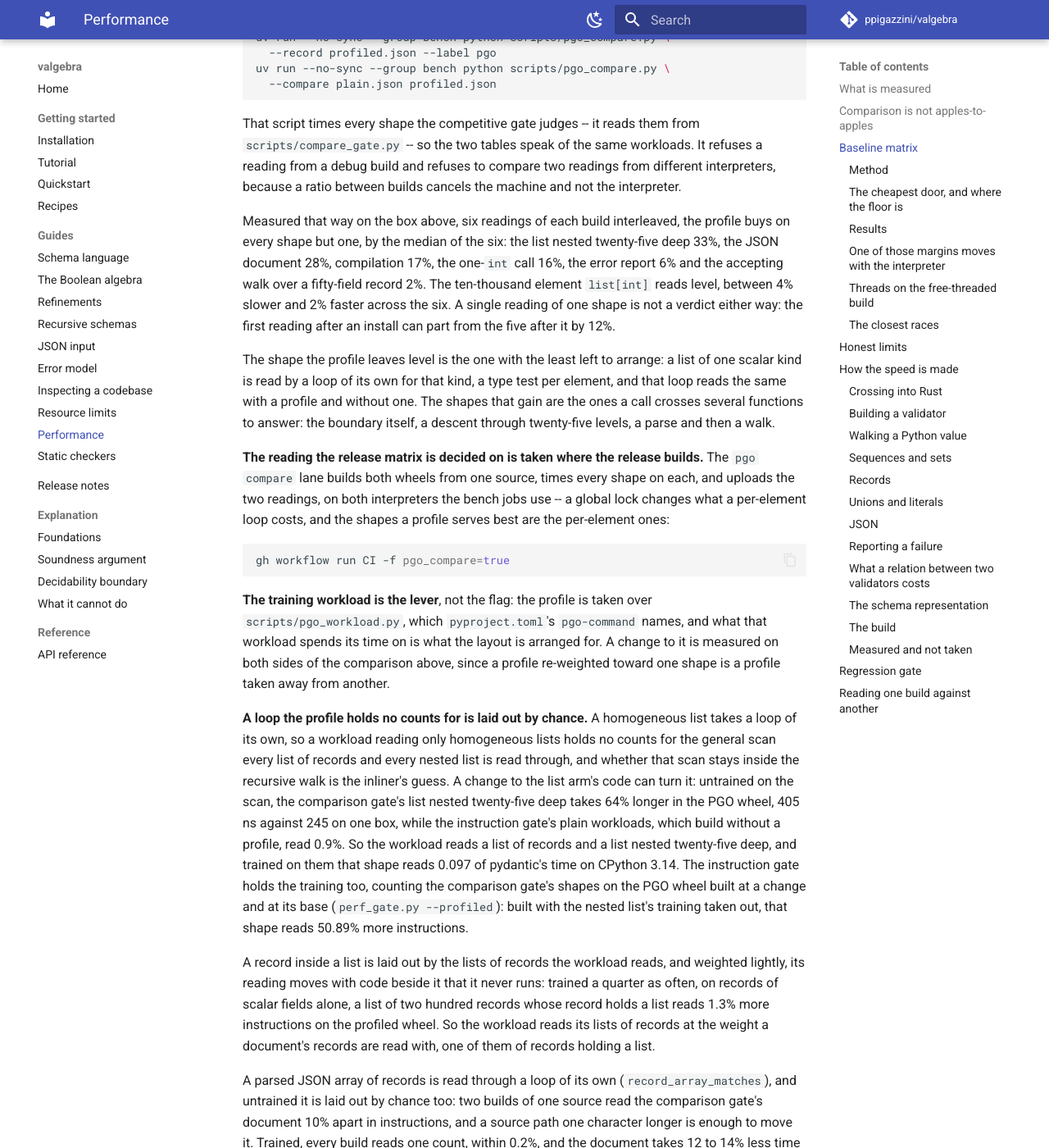
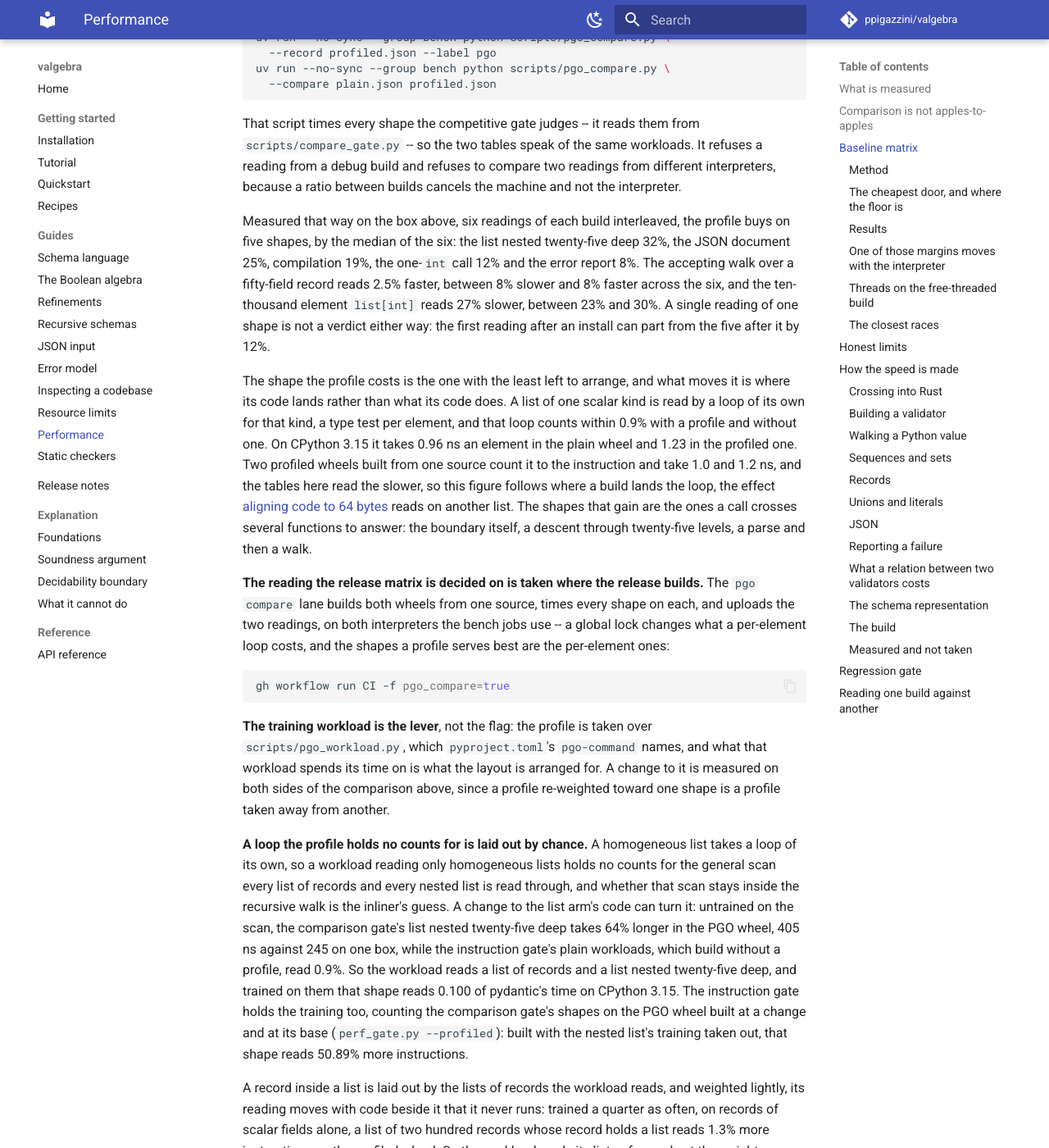
Before and after one commit to ppigazzini/valgebra, an MkDocs documentation site: the page built from docs/11-performance.md, in a window 1280 px wide and 1400 px high, scrolled down 2652 px. Shown: the whole window at 82% size. Built offline with MkDocs 1.6.1 and Material for MkDocs 9.7.7, drawn with Linux system fonts in a browser that asks for light colours; comment, search, counter and statistics services are not loaded; some of the changed text lies outside the part shown.

Commit message:
docs: the performance and JSON pages read CPython 3.15
Every figure stating one version reads on CPython 3.15.2, built from source as
the baseline names: the end-to-end table, the floor, the closest races, the
reference pool's pair, what the profile buys, and the JSON page's tables. The
interpreter table carries 3.15 and its free-threaded build beside 3.12, 3.14 and
the free-threaded 3.14, with 3.14 a source build of the same recipe.

`scripts/page_figures.py` takes `--python-315` and `--python-314`, reads the
five interpreters, and holds the baseline in one name, which the closest races
read as well. `tests/test_page_figures.py` holds the page's counts to it.

On 3.15 the ten-thousand element `list[int]` reads 27% slower in the profiled
wheel than in the plain one, at a count within 0.9%, and the page names that
shape as the one the profile costs. Two profiled wheels built from one source
count its loop to the instruction and take 1.0 and 1.2 ns an element, so the
figure follows where a build lands the loop.

````diff
--- a/docs/11-performance.md
+++ b/docs/11-performance.md
@@ -70,12 +70,12 @@
 Machine class: AMD Ryzen 7 PRO 7840U (Zen 4, 8c/16t, up to 5.1 GHz, a 2023-era
 mobile part) under WSL2 on Linux 6.18. Toolchain: rustc 1.99.1 (the build these
 numbers are measured on; the supported minimum is the lower `rust-version` in
-the manifest), CPython 3.14.10 built from source with
+the manifest), CPython 3.15.2 built from source with
 `--enable-optimizations --with-lto`, `CC=clang` and
 `CFLAGS=-march=native -mtune=native`, and **the GIL enabled**
 (`sysconfig.get_config_var("Py_GIL_DISABLED")` is `0`; the free-threaded build
-of the same version runs this work about twice as slow, so a figure measured on
-one is not comparable with the other). Every package version -- the two
+of the same version takes 1.4 to 2.7 times as long to walk a container, so a
+figure measured on one is not comparable with the other). Every package version -- the two
 benchmark harnesses and the libraries compared against -- is whichever the bench
 group resolves. `uv.lock` owns them and `scripts/compare_gate.py` prints them
 beside the figures, so none is written here: a version copied into prose is
@@ -137,19 +137,25 @@
 not the interpreter.
 
 Measured that way on the box above, six readings of each build interleaved, the
-profile buys on every shape but one, by the median of the six: the list nested
-twenty-five deep 33%, the JSON document 28%, compilation 17%, the one-`int` call
-16%, the error report 6% and the accepting walk over a fifty-field record 2%. The
-ten-thousand element `list[int]` reads level, between 4% slower and 2% faster
-across the six. A single reading of one shape is not a verdict
-either way: the first reading after an install can part from the five after it
-by 12%.
+profile buys on five shapes, by the median of the six: the list nested
+twenty-five deep 32%, the JSON document 25%, compilation 19%, the one-`int` call
+12% and the error report 8%. The accepting walk over a fifty-field record reads
+2.5% faster, between 8% slower and 8% faster across the six, and the ten-thousand
+element `list[int]` reads 27% slower, between 23% and 30%. A single reading of
+one shape is not a verdict either way: the first reading after an install can
+part from the five after it by 12%.
 
-The shape the profile leaves level is the one with the least left to arrange: a
-list of one scalar kind is read by a loop of its own for that kind, a type test
-per element, and that loop reads the same with a profile and without one. The
-shapes that gain are the ones a call crosses several functions to answer: the
-boundary itself, a descent through twenty-five levels, a parse and then a walk.
+The shape the profile costs is the one with the least left to arrange, and what
+moves it is where its code lands rather than what its code does. A list of one
+scalar kind is read by a loop of its own for that kind, a type test per element,
+and that loop counts within 0.9% with a profile and without one. On CPython 3.15
+it takes 0.96 ns an element in the plain wheel and 1.23 in the profiled one. Two
+profiled wheels built from one source count it to the instruction and take 1.0
+and 1.2 ns, and the tables here read the slower, so this figure follows where a
+build lands the loop, the effect
+[aligning code to 64 bytes](#measured-and-not-taken) reads on another list. The
+shapes that gain are the ones a call crosses several functions to answer: the boundary
+itself, a descent through twenty-five levels, a parse and then a walk.
 
 **The reading the release matrix is decided on is taken where the release
 builds.** The `pgo compare` lane builds both wheels from one source, times every
@@ -176,7 +182,7 @@
 PGO wheel, 405 ns against 245 on one box, while the instruction gate's plain
 workloads, which build without a profile, read 0.9%. So the workload reads a list
 of records and a list nested twenty-five deep, and trained on them that shape
-reads 0.097 of pydantic's time on CPython 3.14. The instruction gate holds the
+reads 0.100 of pydantic's time on CPython 3.15. The instruction gate holds the
 training too, counting the comparison gate's shapes on the PGO wheel built at a
 change and at its base (`perf_gate.py --profiled`): built with the nested list's
 training taken out, that shape reads 50.89% more instructions.
@@ -269,7 +275,7 @@
 -- what the project claims it stays under rather than a recorded measurement --
 and the table below is the absolute record. The two estimators can part by a
 quarter of a multiplier — a minimum sits below a median by however much the run
-was disturbed, and the 3.14 results below read both — so read a cell here
+was disturbed, and the 3.15 results below read both — so read a cell here
 against the same cell, not against the gate's output.
 
 **One command re-reads every figure on this page and on the
@@ -277,21 +283,23 @@
 commit `--rev` names:
 
 ```bash
-uv run --no-sync python scripts/page_figures.py --python-314 /path/to/that/python
+uv run --no-sync python scripts/page_figures.py \
+  --python-315 /path/to/that/python --python-314 /path/to/its/3.14
 ```
 
-It needs `uv`, the `llvm-tools` component the PGO build needs, and the three
-interpreters the tables name: the one passed, and CPython 3.12 and the
-free-threaded 3.14 as `uv` installs them, unless `--python-312` and
-`--python-314t` name others. It builds everything it times under
+It needs `uv`, the `llvm-tools` component the PGO build needs, and the five
+interpreters the tables name: the two passed, CPython 3.15 and 3.14 built from
+source alike, and CPython 3.12 and the free-threaded 3.14 and 3.15 as `uv`
+installs them, unless `--python-312`, `--python-314t` and `--python-315t` name
+others. It builds everything it times under
 `target/page-figures/`, every wheel from one directory, takes the readings one
 at a time, and prints each figure under the name of the section that states it.
 `--stage` runs one of those three steps alone, and `--help` says what each
 holds. `MEASURE` in the script holds the repeats this section states, and
 `tests/test_page_figures.py` holds the page to it.
 
-On the machine above the build takes about seven minutes and the readings about
-six, and the readings are a wall clock: run them on an idle machine, with
+On the machine above the build takes about ten minutes and the readings about
+seven, and the readings are a wall clock: run them on an idle machine, with
 nothing beside them. The script edits no page. A figure is copied in by hand
 once read, because a run something disturbed reads slow, and only a reader can
 tell that from a figure that moved. Of the figures under
@@ -305,13 +313,12 @@
 ### The cheapest door, and where the floor is
 
 `x in v` is `v.is_valid(x)` through the container protocol, and it is the
-cheaper call: **17 ns against 21 ns** for a scalar on the machine above, the
+cheaper call: **18 ns against 26 ns** for a scalar on the machine above, the
 best of fifteen `timeit` repeats of a million calls, because the interpreter
 reaches a container slot directly and a method by its call protocol. Neither
 number is the check. `Validator(anything).is_valid(1)` -- the schema that
-answers `True` without looking -- costs 21 ns in the readings nothing disturbed,
-so the *walk* for an `int` is under a nanosecond and everything else is the
-boundary a Python call crosses. For reference on the same run,
+answers `True` without looking -- costs 23 ns, so the *walk* for an `int` is
+about 3 ns and everything else is the boundary a Python call crosses. For reference on the same run,
 `isinstance(1, int)` is 14 ns and a call to an empty one-argument Python function
 is 17 ns.
 
@@ -325,18 +332,17 @@
 
 | Shape | valgebra | pydantic (strict) | jsonschema |
 | --- | --- | --- | --- |
-| `list[int]`, 10,000 elements | 9.80 +/- 0.23 us | 88.3 +/- 0.54 us | 25,760 +/- 350 us |
-| Closed record, 50 int fields | 0.525 +/- 0.016 us | 2.17 +/- 0.072 us | 133 +/- 3 us |
-| Nested `list[...]`, depth 25 | 0.188 +/- 0.037 us | 2.12 +/- 0.088 us | 77.1 +/- 1.8 us |
+| `list[int]`, 10,000 elements | 12.5 +/- 0.042 us | 92.7 +/- 1 us | 25,590 +/- 610 us |
+| Closed record, 50 int fields | 0.513 +/- 0.015 us | 2.30 +/- 0.04 us | 132 +/- 2.1 us |
+| Nested `list[...]`, depth 25 | 0.190 +/- 0.013 us | 2.11 +/- 0.034 us | 76.4 +/- 0.45 us |
 
-valgebra relative to pydantic on this machine, under the CPython 3.14 the matrix
-above names, as the medians above divide: **11.3x** faster on deep nesting,
-**9.0x** on the large flat array, **4.1x** on the wide record. The comparison
-gate's minimums read the same three at 10.3x, 9.1x and 4.6x (the 3.14 column
-below). It is consistently far ahead of pure-Python jsonschema — 2,630x on the
-array, 410x on the nesting and 253x on the record. The nesting's half-range is one
-run of the ten, which the harness calibrated to one call a round, at the timer's
-resolution, and which read 0.258 us; the other nine read 0.184 to 0.196.
+valgebra relative to pydantic on this machine, under the CPython 3.15 the matrix
+above names, as the medians above divide: **11.1x** faster on deep nesting,
+**7.4x** on the large flat array, **4.5x** on the wide record. The comparison
+gate's minimums read the same three at 10.0x, 7.4x and 4.7x (the 3.15 column
+below). It is consistently far ahead of pure-Python jsonschema — 2,040x on the
+array, 402x on the nesting and 258x on the record. The nesting's half-range is one
+run of the ten, which read 0.213 us; the other nine read 0.186 to 0.192.
 
 pydantic does strictly more work on the record (it constructs output), so read
 that shape as a margin over a heavier operation, not a like-for-like loss for
@@ -345,31 +351,33 @@
 ### One of those margins moves with the interpreter
 
 A ratio cancels the machine — a slower box slows both sides — and it does not
-cancel the interpreter. Running the comparison gate on one box against three of
-them -- CPython 3.12.14 and the free-threaded 3.14.10 as `uv` installs them,
-beside the 3.14.10 build named above -- as the fraction of pydantic's time each
-shape takes, the median over twelve runs on 3.12, eighteen on 3.14 and seven on
-the free-threaded build:
+cancel the interpreter. Running the comparison gate on one box against five of
+them -- CPython 3.12.14 and the free-threaded 3.14.10 and 3.15.2 as `uv` installs
+them, beside the 3.15.2 build named above and a 3.14.10 built the same way -- as
+the fraction of pydantic's time each shape takes, the median over twelve runs on
+3.12 and 3.14, eighteen on 3.15 and seven on each free-threaded build:
 
-| Shape | CPython 3.12 | CPython 3.14 | 3.14 free-threaded |
-| --- | --- | --- | --- |
-| `list[int]`, 10,000 elements | 0.157 | 0.110 | 0.144 |
-| Closed record, 50 int fields | 0.215 | 0.218 | 0.244 |
-| Nested `list[...]`, depth 25 | 0.111 | 0.097 | 0.226 |
-| One `int` | 0.182 | 0.195 | 0.191 |
+| Shape | CPython 3.12 | CPython 3.14 | CPython 3.15 | 3.14 free-threaded | 3.15 free-threaded |
+| --- | --- | --- | --- | --- | --- |
+| `list[int]`, 10,000 elements | 0.154 | 0.110 | 0.135 | 0.142 | 0.137 |
+| Closed record, 50 int fields | 0.219 | 0.222 | 0.211 | 0.251 | 0.236 |
+| Nested `list[...]`, depth 25 | 0.112 | 0.097 | 0.100 | 0.230 | 0.226 |
+| One `int` | 0.183 | 0.197 | 0.215 | 0.197 | 0.208 |
 
 The **element** is what moves, not the check. A list hands out each of its items
 as an owned reference — a count written on the object when the handle is made
 and again when it drops — and the free-threaded build writes each count through
 a call into the interpreter. A schema nested twenty-five deep is twenty-five
-containers of one element, so it is almost nothing but that cost, and it reads
-twice as dear there as under a global lock. A flat array of ten
+containers of one element, so it is almost nothing but that cost, and it takes
+2.7 times as long there as under a global lock. A flat array of ten
 thousand is read through a snapshot of the list under 3.12 and the free-threaded
-build, which pays the counts in two loops inside the interpreter and none in the
-walk; CPython 3.14 with its global lock makes the counts cheap enough that the
-walk reads the list in place (`snapshot_pays` in
-`crates/valgebra-py/src/check/walk/sequence.rs`). The margin carries across all
-three.
+builds, which pays the counts in two loops inside the interpreter and none in the
+walk; CPython 3.14 and 3.15 with their global lock make the counts cheap enough
+that the walk reads the list in place (`snapshot_pays` in
+`crates/valgebra-py/src/check/walk/sequence.rs`). The array's cell parts those two
+for another reason: the loop reads 0.99 ns an element in the 3.14 wheel and 1.26
+in the 3.15 one, and [another build of that source](#baseline-matrix) reads 1.0.
+The margin carries across all five.
 
 That is why the ceiling file holds a second set for the free-threaded build:
 what the project claims of that build is what that build can hold.
@@ -402,12 +410,12 @@
 `scripts/perf_compare.json` names every one with the ceiling the project claims
 for it, and `scripts/compare_gate.py` prints each beside its ceiling. A record of
 only the wide margins would be a selection, so here are the two closest, as the
-fraction of pydantic's time each takes, on a PGO CPython 3.12 build:
+fraction of pydantic's time each takes, on the PGO CPython 3.15 build above:
 
 | Shape | ratio | spread across runs |
 | --- | --- | --- |
-| JSON document, 200 records parsed and checked | 0.53 | 0.027 over twelve runs |
-| Error report, 50-field record with one wrong field | 0.41 | 0.037 over twelve runs |
+| JSON document, 200 records parsed and checked | 0.52 | 0.131 over eighteen runs |
+| Error report, 50-field record with one wrong field | 0.42 | 0.050 over eighteen runs |
 
 The JSON document is a single pass over bytes for both libraries, which is why
 valgebra takes just over half of pydantic's time here rather than a fraction:
@@ -416,10 +424,12 @@
 narrow object, through a table of last values for a wide one
 (`docs/dev/04-walk.md`).
 
-The error report spreads 0.037 across the twelve runs, from 0.39 to 0.42, the
-widest of the seven; beside it the JSON document 0.027, the record 0.027, eleven
-of its runs within 0.012 and one reading 0.235, the scalar, which sits near timer
-resolution, 0.012, the nesting 0.010, the array 0.008 and the build 0.0006. The
+The JSON document spreads 0.131 across the eighteen runs, the widest of the
+seven, sixteen of its runs within 0.041 and the two ends reading 0.47 and 0.60;
+beside it the error report 0.050, from 0.40 to 0.45, the scalar, which sits near
+timer resolution, 0.038, seventeen of its runs within 0.011 and one reading
+0.181, the record 0.027, seventeen of its runs within 0.011 and one reading
+0.230, the nesting 0.013, the array 0.005 and the build 0.0007. The
 error report is the only shape timing a path that raises and formats a Python exception,
 so a Python exception's cost is inside the number. It is excluded from the
 gate's drift ratchet, and `scripts/perf_compare.json` gives the reason rather
@@ -443,8 +453,8 @@
 
 The scalar shape is absent from the table because it sits near timer resolution,
 and most of it is the call rather than the check, as the floor above shows: on
-CPython 3.14 the competitive gate measures it at a 40.3 ns median over eighteen
-runs, between 39.9 and 42.4 ns, around 5.1x.
+CPython 3.15 the competitive gate measures it at a 41.2 ns median over eighteen
+runs, between 40.9 and 42.5 ns, around 4.7x.
 That gate measures it; this record does not.
 
 Core micro-benchmarks (criterion, release+LTO, indicative single run):
@@ -464,8 +474,8 @@
   The ratios answer "how fast is each tool's validation step," not "how much
   faster is membership than construction." The record's margin is the
   narrowest on every interpreter measured, and which of the other two is the
-  widest moves with the interpreter: nesting leads on CPython 3.14 and 3.12,
-  and the array on the free-threaded build.
+  widest moves with the interpreter: nesting leads on CPython 3.12, 3.14 and
+  3.15, and the array on the free-threaded builds.
 - **The ratios are not the whole argument for using valgebra.** They are real,
   and they are also a regression gate. But the reasons to reach for a membership
   check over a parser are additionally semantic — an already-held object is
@@ -517,7 +527,7 @@
   compiles it out; `tests/test_build_flags.py` holds the flags there. The
   instruction gate's boundary shape calls the walk without crossing PyO3's call
   machinery, so the comparison gate's `scalar` is the instrument that reads it:
-  40.4 ns with the pool gone against 42.4 with it, on CPython 3.14 and the
+  41.1 ns with the pool gone against 41.6 with it, on CPython 3.15 and the
   machine named above.
 - **A failure is raised in one step.** `into_pyerr` in
   `crates/valgebra-py/src/errors.rs` builds the `ValidationError` instance and
@@ -602,8 +612,8 @@
   it does not have is answered by raising. So the frontend asks the marker's
   *type* which names it carries and remembers the answer, up to
   `MAX_MARKER_TYPES` types, which costs no exceptions on any interpreter: fifty
-  `Annotated[int, Ge(0)]` fields compile in about 15 us on CPython 3.14 and 14
-  on 3.12, on the machine named above.
+  `Annotated[int, Ge(0)]` fields compile in about 15 us on CPython 3.15, 16 on
+  3.14 and 14 on 3.12, on the machine named above.
 - **A `TypedDict` field's qualifiers are read once.** The reader that says
   whether a key is required walks the `Required`, `NotRequired` and `ReadOnly`
   around a field's hint, below the first that answers so that two which
@@ -1337,8 +1347,8 @@
 | `symbols` | the functions, or with line tables the source lines, that spend the instructions one build spends over the other; with `--per N`, the instructions run `N` times a call, disassembled | time, as `count` cannot |
 
 ```bash
-uv run --no-sync python scripts/perf_inspect.py env last --python "$(uv python find --managed-python 3.14)" --release 0.0.19
-uv run --no-sync python scripts/perf_inspect.py env head --python "$(uv python find --managed-python 3.14)" --build
+uv run --no-sync python scripts/perf_inspect.py env last --python "$(uv python find --managed-python 3.15)" --release 0.0.19
+uv run --no-sync python scripts/perf_inspect.py env head --python "$(uv python find --managed-python 3.15)" --build
 uv run --no-sync python scripts/perf_inspect.py count last head
 uv run --no-sync python scripts/perf_inspect.py cycles last head --shapes deep records
 uv run --no-sync python scripts/perf_inspect.py symbols last head --shape deep --per 25
````
Also changed, not shown: other parts of docs/11-performance.md (+1 -1 lines), CONTRIBUTING.md (+1 -1 lines), docs/07-json.md (+8 -8 lines), docs/dev/07-tooling-ci.md (+4 -4 lines), 3 other files.
